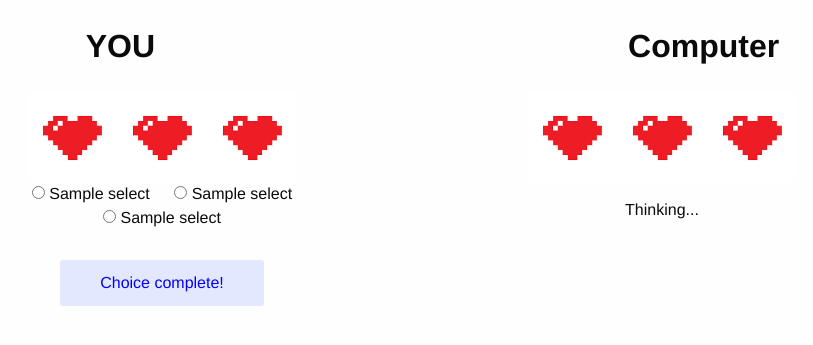
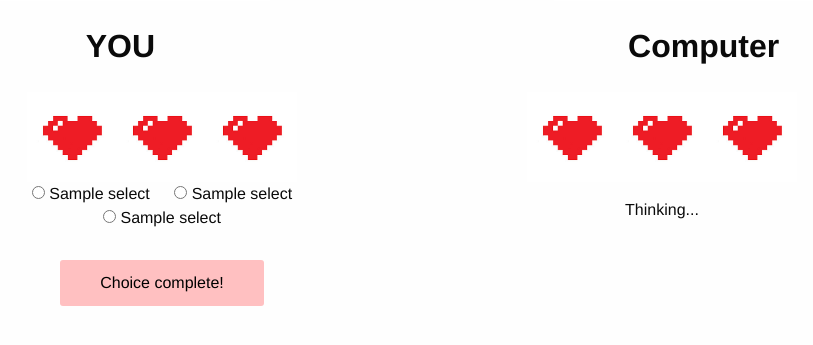
Before and after one commit to bhanghj3094/CS374-2019Spring, a Flask app: template templates/rock_scissor_paper.html in a window 1280 px wide. Shown: the part 299-644 px from the top of the page, without its empty margins (228-1041 px from the left). Run offline with Flask 2, Linux system fonts and the light colour scheme; the template is opened without the code that fills it: most values are stand-ins (such as "Sample title", 1, 10 or a date in 2020).

Commit message:
Updating Main Page`

```diff
--- a/static/css/rock_scissor_paper.css
+++ b/static/css/rock_scissor_paper.css
@@ -13,16 +13,16 @@
 }
 
 .start-btn {
-    color: blue;
+    color: black;
     padding:15px 40px;
     margin-top:30px;
-    background-color: #e4e8ff;
+    background-color: #ffc0c1;
     transition: 0.1s color ease-in-out, 0.1s background-color ease-in-out;
 }
 
 .start-btn:hover {
-    color:#fff;
-    background-color: blue;
+    color: white;
+    background-color: #F74C4C;
 }
 .loading {
     color: grey;
```
